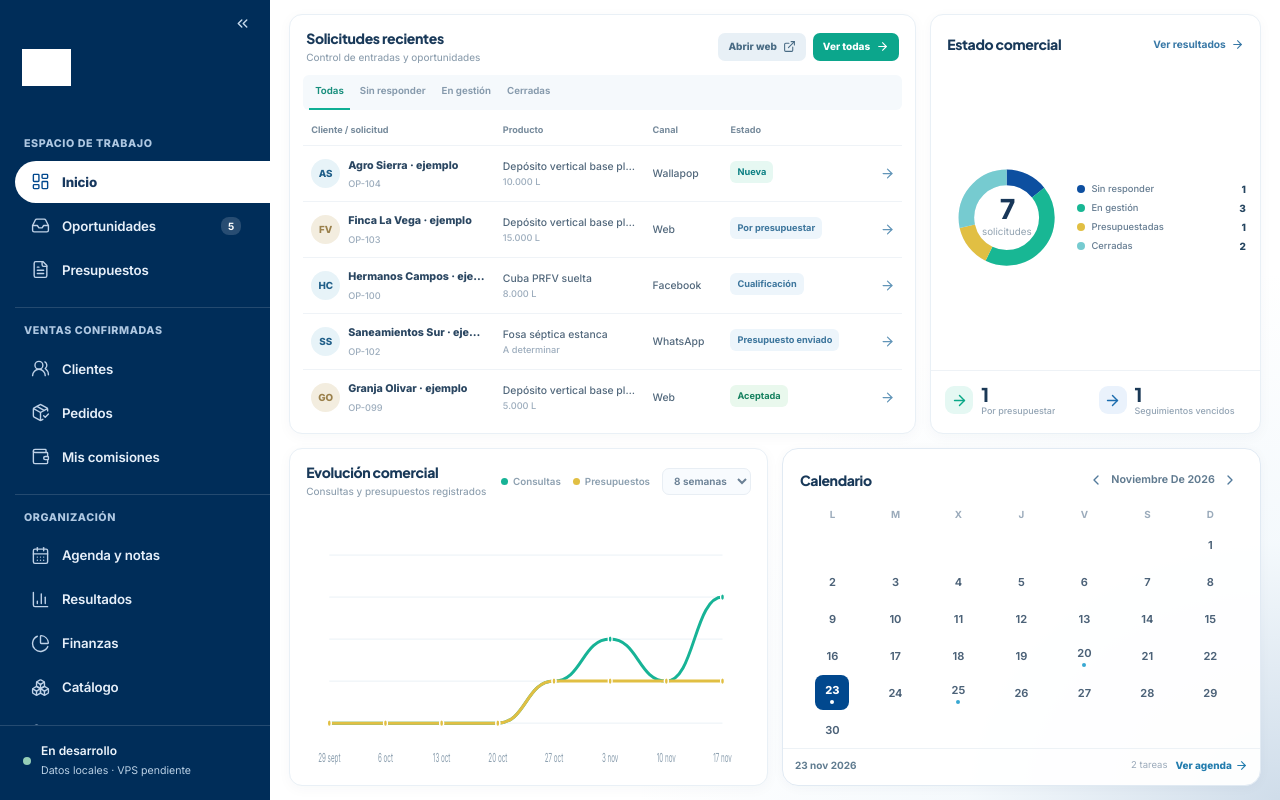
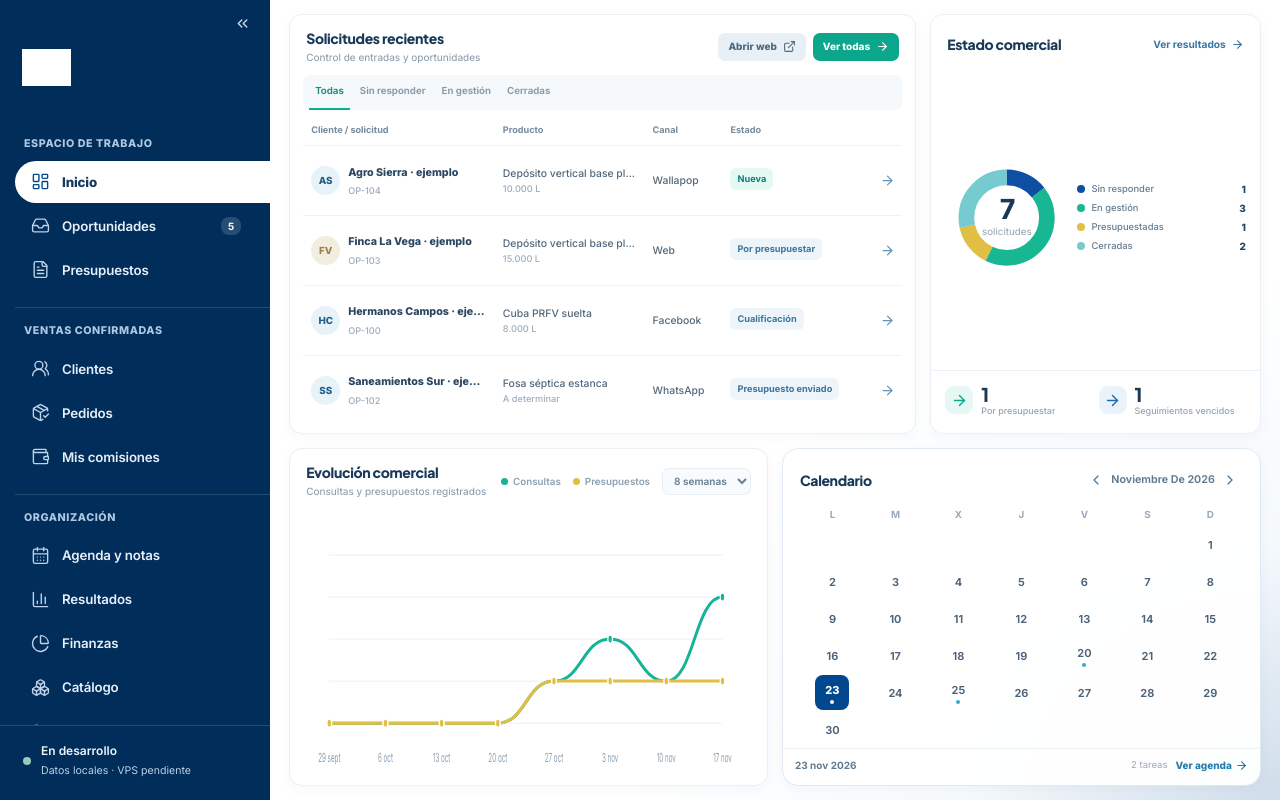
Before and after one commit to juanjogamero/depofibra-crm, a React (Vite) app: page /#/ in a window 1280 px wide. Built offline with nearby package versions, Linux system fonts and the light colour scheme; grey boxes are pictures that could not be loaded.

Commit message:
feat(dashboard): mostrar cuatro solicitudes legibles y puntos de gráfica más accesibles

```diff
--- a/src/pages/Dashboard.tsx
+++ b/src/pages/Dashboard.tsx
@@ -59,7 +59,7 @@ function RecentTable({opportunities}:{opportunities:Opportunity[]}) {
     ||(tab==='nuevas'&&o.status==='Nueva')
     ||(tab==='gestion'&&['Cualificación','Por presupuestar','Presupuesto enviado','Seguimiento'].includes(o.status))
     ||(tab==='cerradas'&&['Aceptada','Perdida'].includes(o.status));
-  const latest=sorted.filter(filter).slice(0,5);
+  const latest=sorted.filter(filter).slice(0,4);
   const tabs:[Tab,string][]=[['todas','Todas'],['nuevas','Sin responder'],['gestion','En gestión'],['cerradas','Cerradas']];
   return <section className="vek2-card vek2-summary" aria-labelledby="vek2-summary-heading">
     <div className="vek2-card-heading">
@@ -203,11 +203,11 @@ function InteractiveEvolution({opportunities,quotes}:{opportunities:Opportunity[
             width={Math.max(42,628/Math.max(points.length-1,1))} height="155" fill="transparent"
             onMouseEnter={()=>setHover(i)} onMouseMove={()=>setHover(i)}
             onClick={()=>setHover(i)}/>
-          <circle cx={x(i)} cy={y(p.consultations)} r={hover===i?5.5:3.1}
+          <circle cx={x(i)} cy={y(p.consultations)} r={hover===i?6:3.7}
             fill="#17b396" stroke="#fff" strokeWidth="2" tabIndex={0} role="button"
             aria-label={p.label+': '+p.consultations+' consultas y '+p.quotations+' presupuestos'}
             onFocus={()=>setHover(i)} onBlur={()=>setHover(null)}/>
-          <circle cx={x(i)} cy={y(p.quotations)} r={hover===i?5.5:3.1}
+          <circle cx={x(i)} cy={y(p.quotations)} r={hover===i?6:3.7}
             fill="#e1bf43" stroke="#fff" strokeWidth="2"/>
         </g>)}
       </svg>
```
